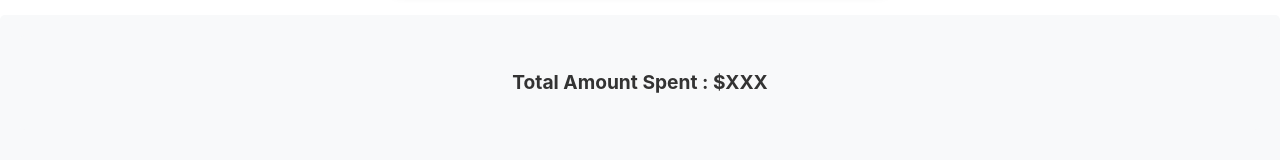
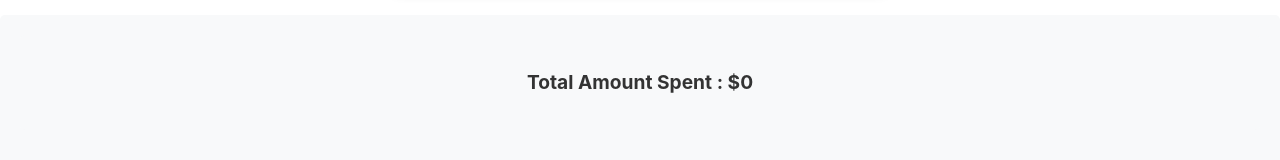
Before and after one commit to tufaildar99/expense-tracker, a React (Create React App) app: page / in a window 1280 px wide. Shown: the part 534-694 px from the top of the page. Built offline with nearby package versions, Linux system fonts and the light colour scheme.

Commit message:
Update total amount spent in ExpenseList component

```diff
--- a/src/App.js
+++ b/src/App.js
@@ -86,10 +86,15 @@ function ExpenseForm({ handleFormData }) {
 }
 
 function ExpenseList({ formdataArray, handleDelete }) {
+  let total = 0;
+  for (let i = 0; i < formdataArray.length; i++) {
+    total += parseInt(formdataArray[i].amount);
+  }
+
   return (
     <div className="expense-list">
       <div className="expense-list-info">
-        <h4>Total Amount Spent : $XXX</h4>
+        <h4>Total Amount Spent : ${total}</h4>
       </div>
       <div className="expense-list-container">
         {formdataArray.map((item) => (
```
